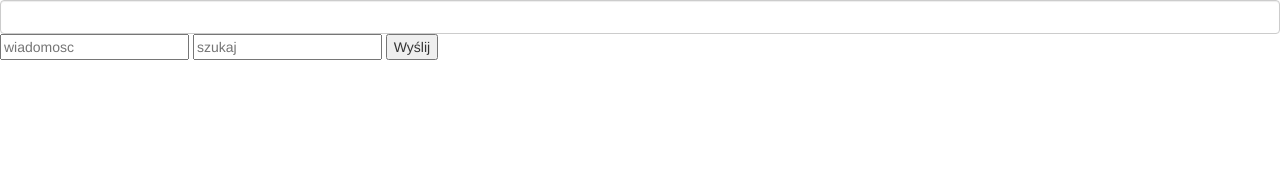
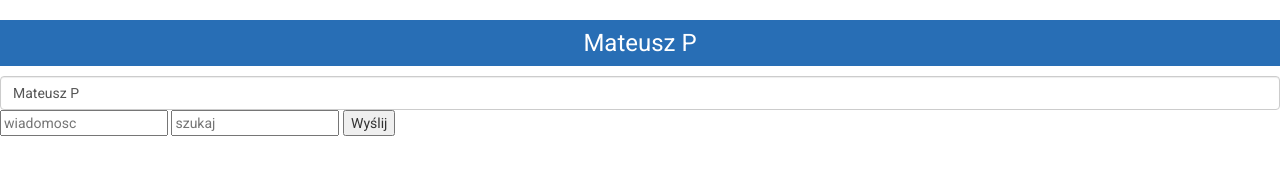
Before and after one commit to pahuu/2018www, a website: page public_html/czat.html in a window 1280 px wide. Drawn offline with nearby package versions, Linux system fonts and the light colour scheme; some packages are replaced by stand-ins of ours; no server answers.

Commit message:
Ikonki kolorki

```diff
--- a/public_html/czat.html
+++ b/public_html/czat.html
@@ -17,6 +17,9 @@
         <div class="ikon ikona-87"></div>
 
         <div id="okno">
+            <div class="belka">
+                <h1>{{$storage.name}}</h1>
+            </div>
             <div class="messages" ng-repeat="item in czatdata | orderBy:'id':true | filter: szukaj ">
                     <div data-ala="ma" class="czat-name">Name: <span>{{item.name}}</span></div>
                     <div class="czat-data">Data: <span>{{item.created_at}}</span></div>
@@ -41,6 +44,7 @@
 
             $scope.czatdata = [];
             $scope.$storage.lastid = 0;
+            $scope.$storage.name = "Mateusz P";
 
             dist = (value, index, self) => {
                 return self.indexOf(value) === index;
@@ -65,7 +69,7 @@
                    $scope.content = '<a href="'+$scope.content+'">'+$scope.content+'</a>';
                }
 
-                $http.get('http://wsi.ovh:3333/czat?lastid='+$scope.$storage.lastid+'&name='+$scope.$storage.name+'&content='+$scope.content).then( (e)=> {
+                $http.get('http://wsi.ovh/czat?lastid='+$scope.$storage.lastid+'&name='+$scope.$storage.name+'&content='+$scope.content).then( (e)=> {
 
                     $scope.content = '';
                    // console.log(e.data);
@@ -80,7 +84,7 @@
                 if(!$scope.pytanieDoSerwera)
                 {
                     $scope.pytanieDoSerwera=true;
-                    $http.get('http://wsi.ovh:3333/czat?lastid='+$scope.$storage.lastid).then( (e)=> {
+                    $http.get('http://wsi.ovh/czat?lastid='+$scope.$storage.lastid).then( (e)=> {
 
                          angular.forEach( e.data, (item, key) => {
 
--- a/public_html/less/bootstrap.less
+++ b/public_html/less/bootstrap.less
@@ -24,7 +24,7 @@
 
 // Components
 @import "chat.less";
-@import "emont.less";
+//@import "emont.less";
 @import "messages.less";
 @import "component-animations.less";
 @import "dropdowns.less";
--- a/public_html/less/chat.less
+++ b/public_html/less/chat.less
@@ -1,8 +1,20 @@
+@import url('https://fonts.googleapis.com/css?family=Roboto');
 
 .czat_wariant(@tlo1; @tlo2; @online)
 {
+    font-family: 'Roboto', sans-serif;
+    #okno {
 
-    #okno {
+        .belka {
+                background-color: @tlo2;
+                h1 {
+                    text-align: center;
+                    color: #fff;
+                    font-size: 24px;
+                    padding: 10px;
+
+                }
+                }
 
         .messages{
 
@@ -13,7 +25,8 @@
                 display: inline-block;
                 width:30px;
                 height: 30px;
-                background: transparent url("../img/ikonazdjecie.png") no-repeat center center / 100% auto;
+                border-radius: 15px;
+                background: @tlo2 url("../img/czapka.png") no-repeat center bottom / 50% auto;
             }
 
             .czat-content {
```
Also changed, not shown: public_html/css/bootstrap.css, public_html/css/chat.css, public_html/css/czatGrupud.css, public_html/css/media.css, public_html/css/messages.css, public_html/css/normalize.css, public_html/css/print.css, public_html/css/responsive-embed.css, public_html/css/theme.css.
